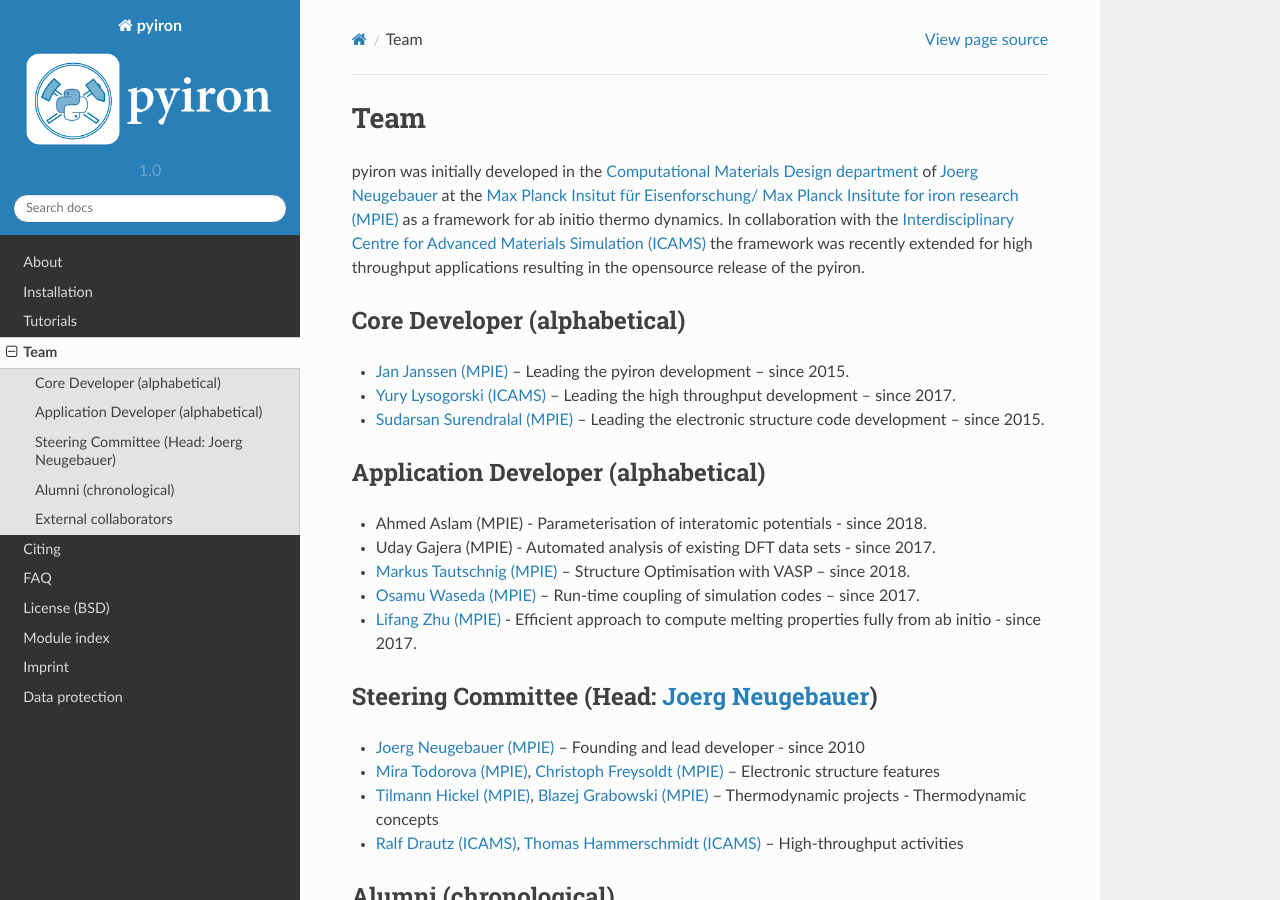
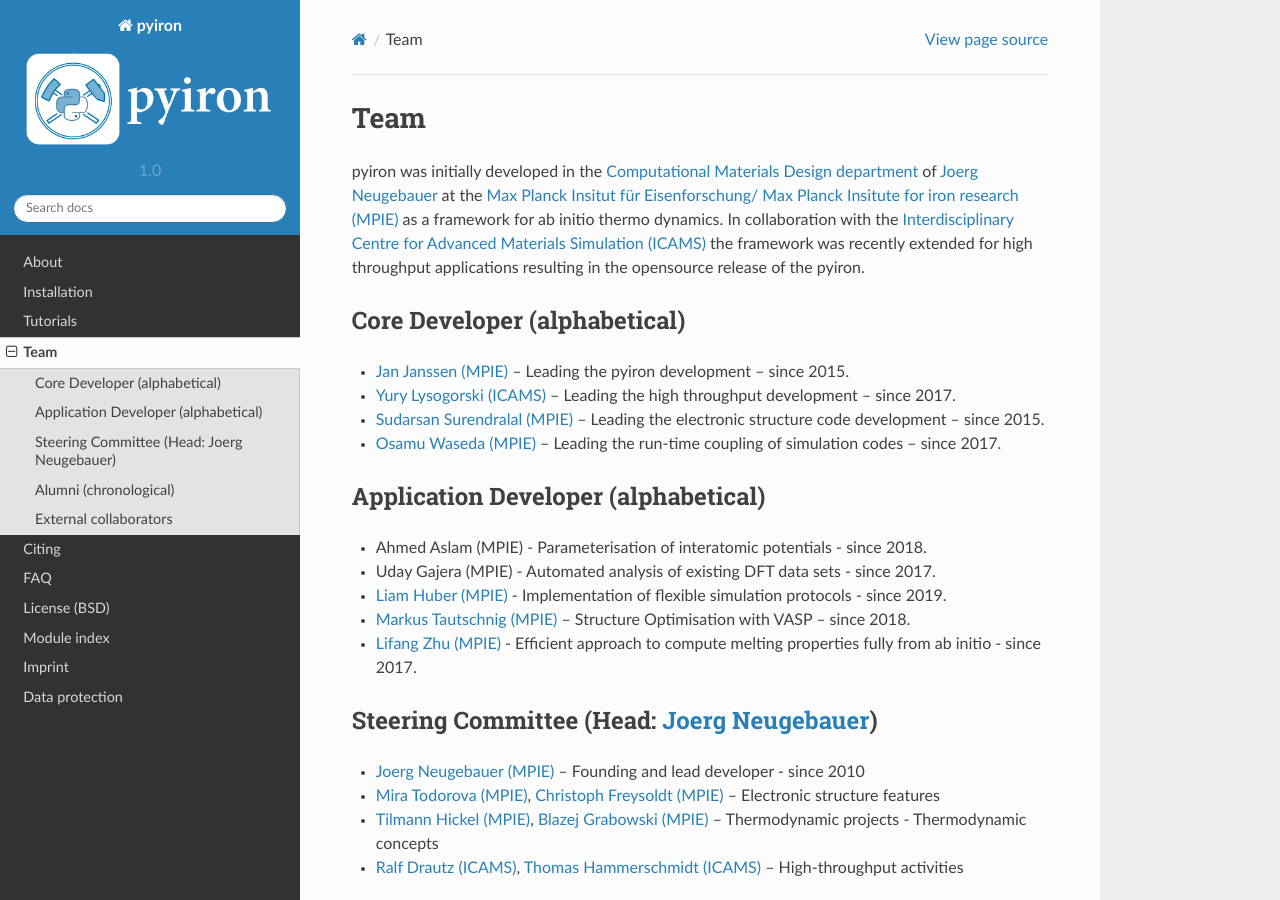
Before and after one commit to pyiron/pyiron, a Sphinx documentation site: the page built from docs/source/team.rst, in a window 1280 px wide and 900 px high. Built offline with Sphinx 7.4.7 and the Read the Docs theme 2.0.0, drawn with Linux system fonts in a browser that asks for light colours; pages that are not in the unit, such as notebooks, are missing from menus.

Commit message:
Update team.rst

```diff
--- a/docs/source/team.rst
+++ b/docs/source/team.rst
@@ -17,6 +17,7 @@
 
 * `Sudarsan Surendralal (MPIE) <https://www.mpie.de/person/41328/2768816>`_ – Leading the electronic structure code development – since 2015.
 
+* `Osamu Waseda (MPIE) <https://www.mpie.de/person/51628/2768816>`_ – Leading the run-time coupling of simulation codes – since 2017.
 
 
 ************************************
@@ -27,9 +28,9 @@
 
 * Uday Gajera (MPIE) - Automated analysis of existing DFT data sets - since 2017.
 
+* `Liam Huber (MPIE) <https://www.mpie.de/person/47229/3098843>`_ - Implementation of flexible simulation protocols - since 2019.
+
 * `Markus Tautschnig (MPIE) <https://www.mpie.de/person/59813/2768816>`_ – Structure Optimisation with VASP – since 2018.
-
-* `Osamu Waseda (MPIE) <https://www.mpie.de/person/51628/2768816>`_ – Run-time coupling of simulation codes – since 2017.
 
 * `Lifang Zhu (MPIE) <https://www.mpie.de/person/43027/2768816>`_ - Efficient approach to compute melting properties fully from ab initio - since 2017.
 
```
